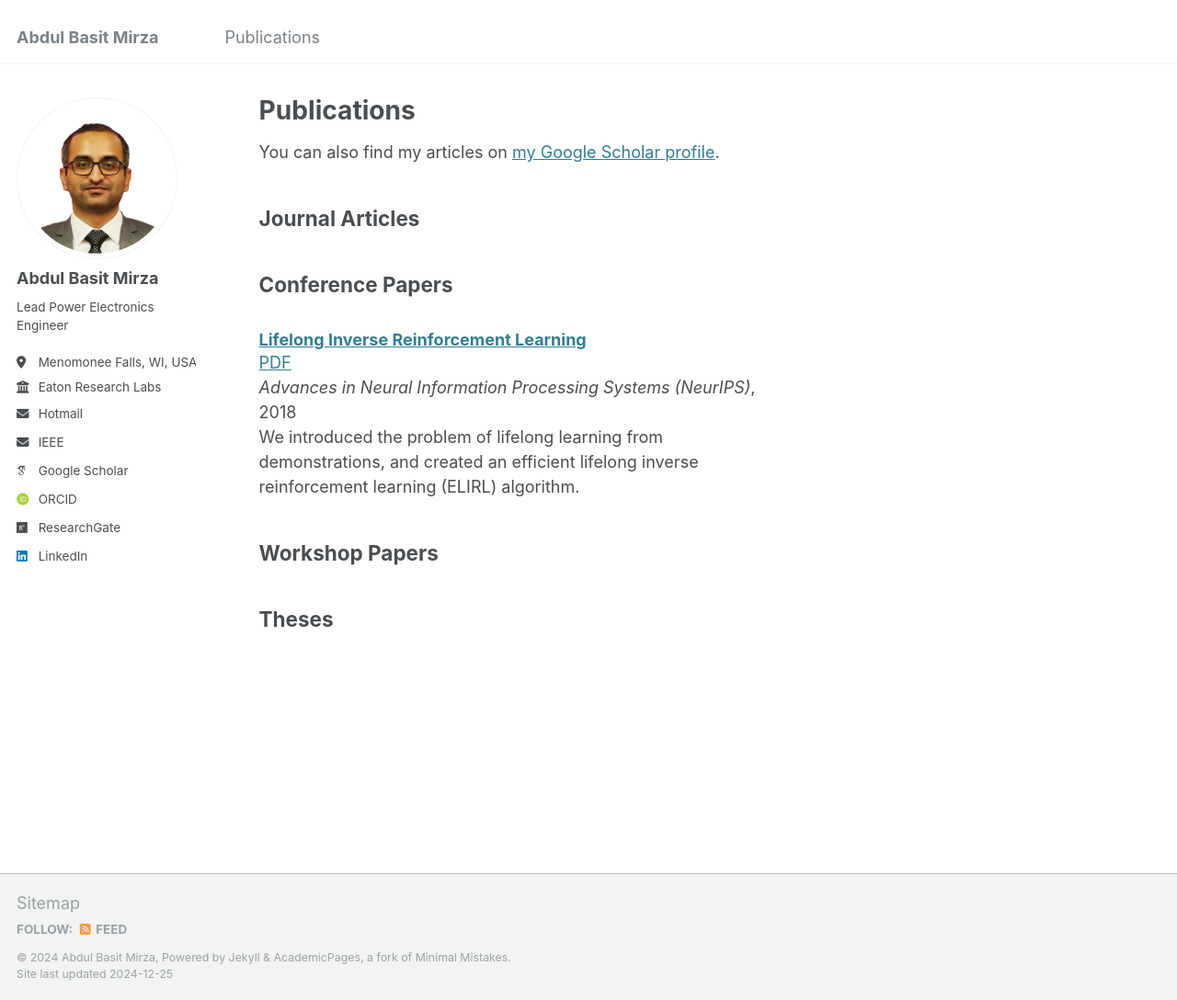
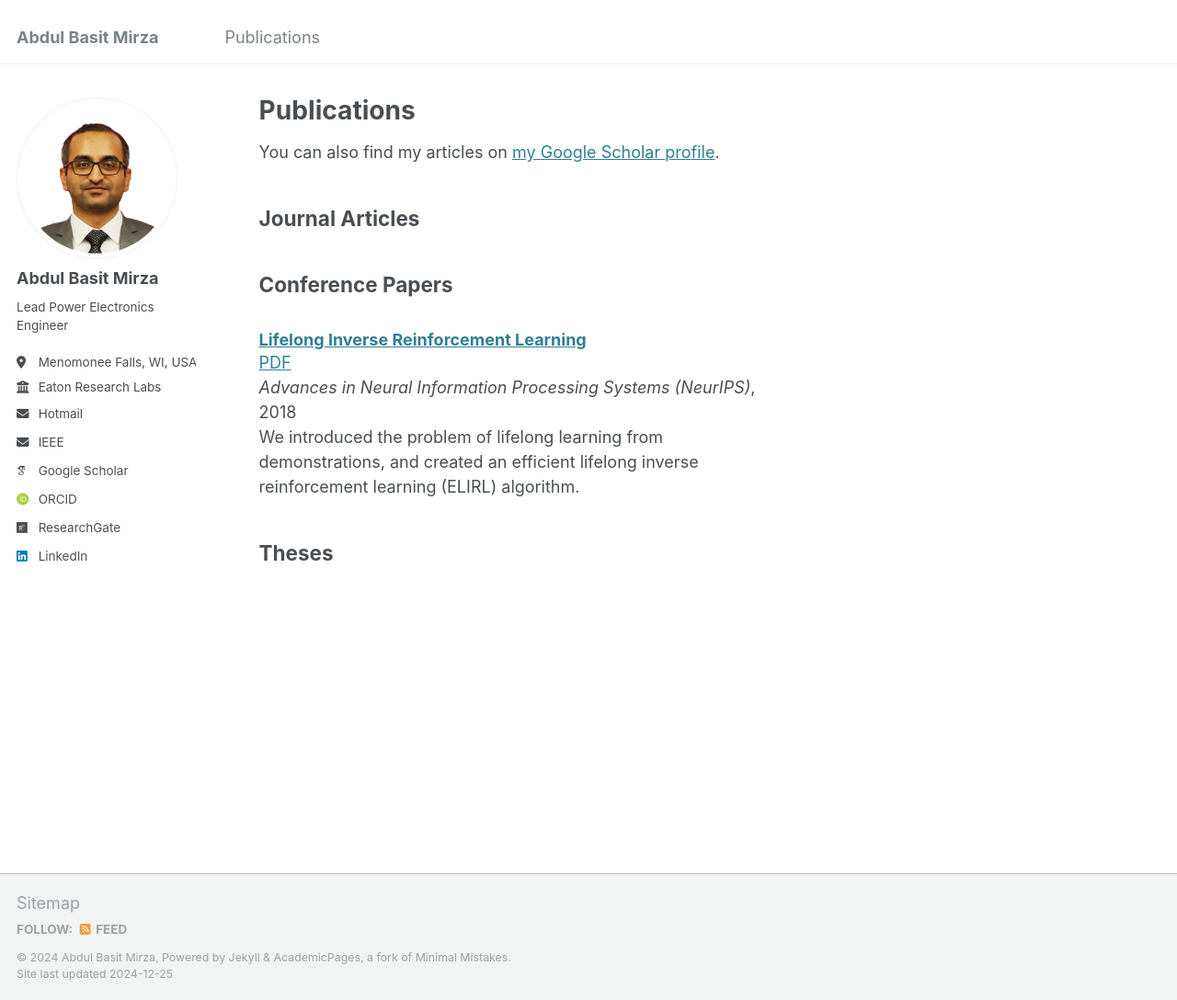
Before and after one commit to AbdulBasitMirza/abdulbasitmirza.github.io, a Jekyll site: the page built from _pages/publications.md, in a window 1280 px wide and 1088 px high. Shown: the whole window at 92% size. Built offline with Jekyll 4.4.1, drawn with Linux system fonts in a browser that asks for light colours; some web fonts are replaced.

Commit message:
Update publications.md

```diff
--- a/_pages/publications.md
+++ b/_pages/publications.md
@@ -48,14 +48,14 @@ Conference Papers
   {% endif %}
 {% endfor %}
 
-Workshop Papers
------
+[//]: # (Workshop Papers)
+[//]: # (-----)
 
-{% for post in site.publications reversed %}
-  {% if post.type == 'workshop' %}
-    {% include archive-single-publication.html %}
-  {% endif %}
-{% endfor %}
+[//]: # ({% for post in site.publications reversed %})
+[//]: # (  {% if post.type == 'workshop' %})
+[//]: # (    {% include archive-single-publication.html %})
+[//]: # (  {% endif %})
+[//]: # ({% endfor %})
 
 
 Theses
```
